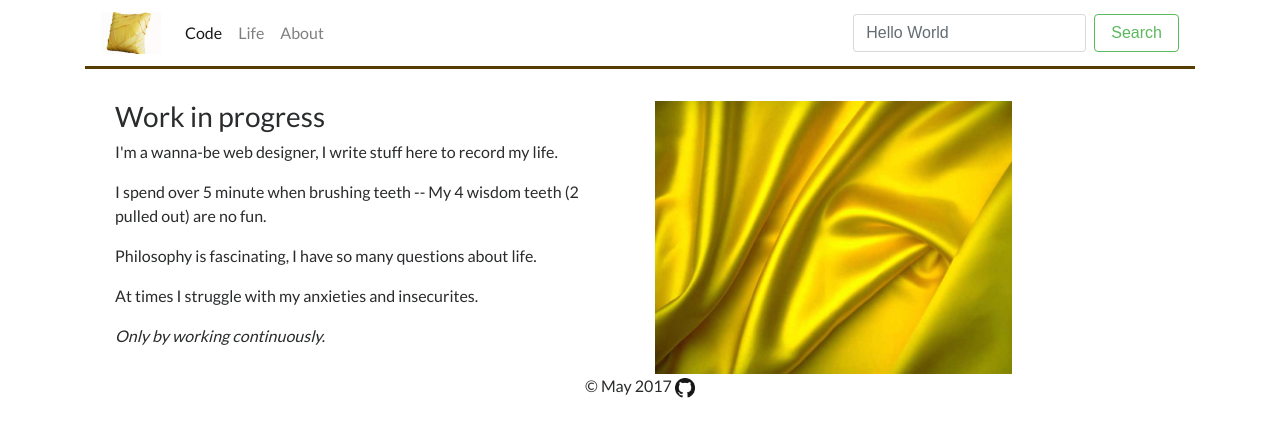
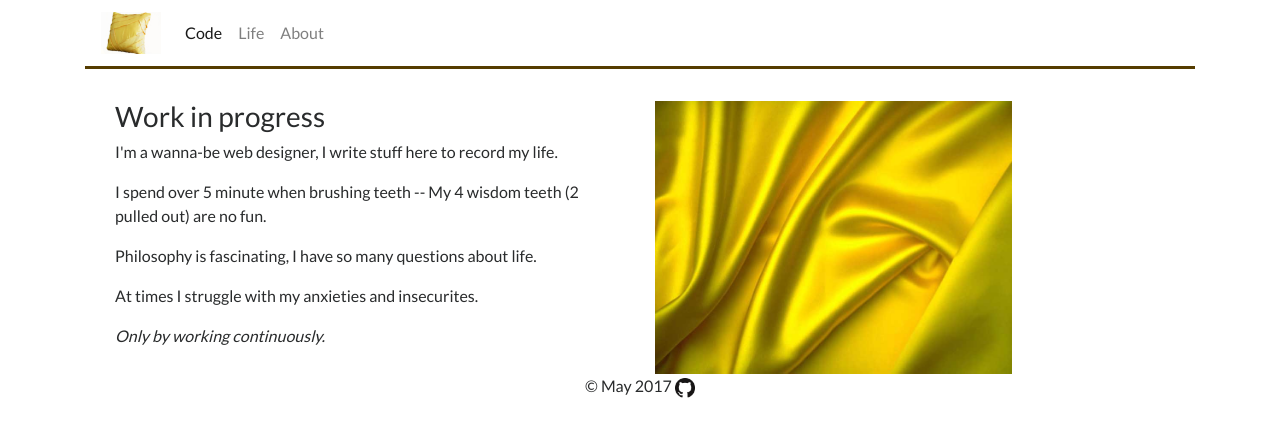
Before and after one commit to yinkouya/yinkouya.github.io, a Jekyll site: the page built from about.html, in a window 1280 px wide. Shown: the top 437 px of the page. Built offline with Jekyll 4.4.1, drawn with Linux system fonts in a browser that asks for light colours; nearby versions of some CDN libraries.

Commit message:
Update default.html

```diff
--- a/_layouts/default.html
+++ b/_layouts/default.html
@@ -33,10 +33,6 @@
                         <a class="nav-link" href="{{ 'about.html'| absolute_url }}">About</a>
                       </li>
                     </ul>
-                    <form class="form-inline my-2 my-lg-0">
-                      <input class="form-control mr-sm-2" type="text" placeholder="Hello World">
-                      <button class="btn btn-outline-success my-2 my-sm-0" type="submit">Search</button>
-                    </form>
                   </div>
               </nav>
         </div>
```
